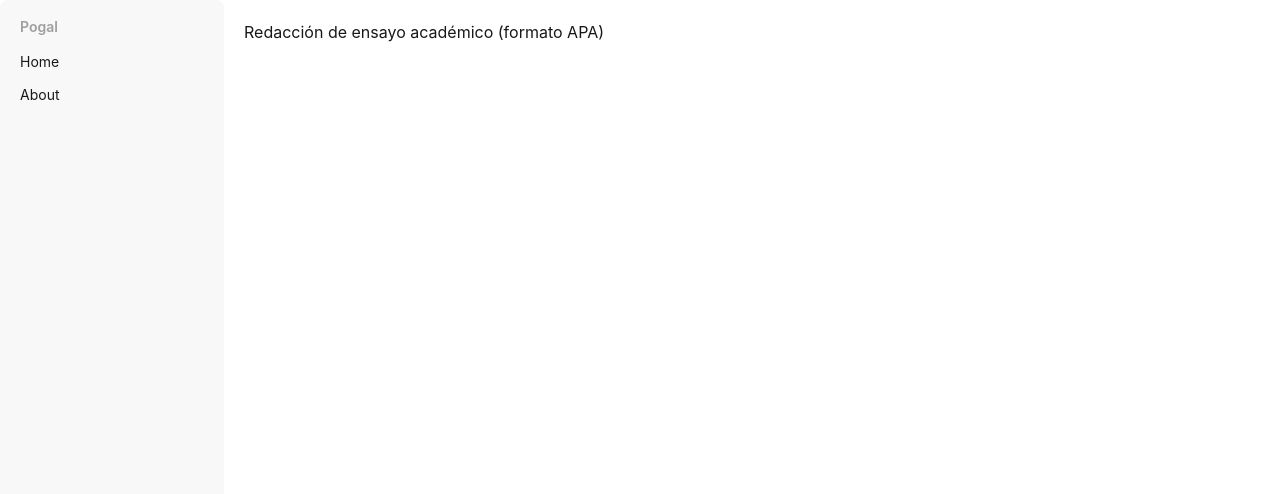
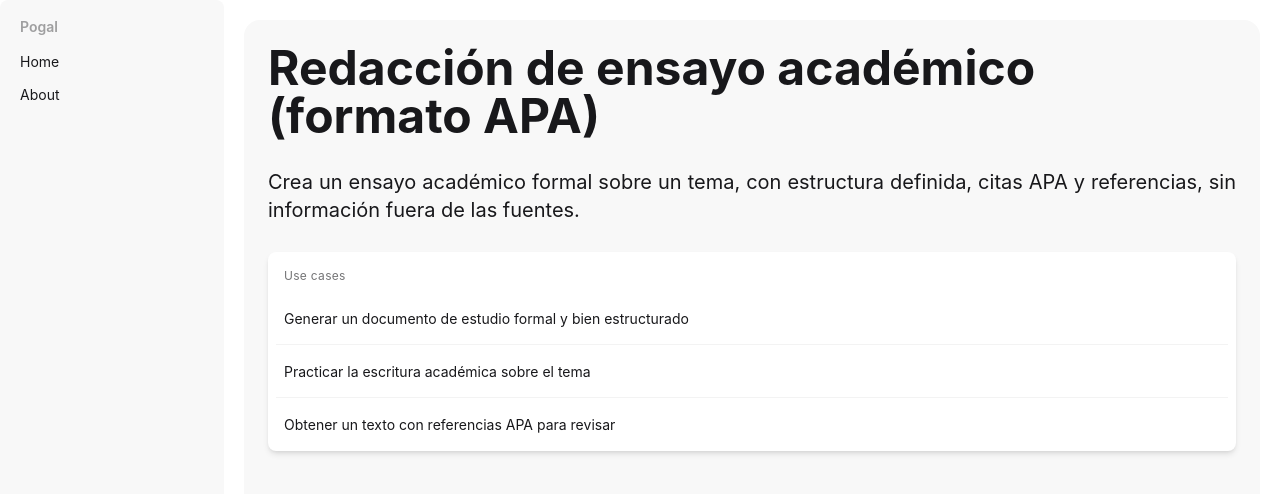
Before and after one commit to AramLR/pogal, a SvelteKit app: page /prompt/notebooklm-academic-essay in a window 1280 px wide. Shown: the top 494 px of the page. Built offline with nearby package versions, Linux system fonts and the light colour scheme.

Commit message:
feat (prompt detail page): display prompt metadata

```diff
--- a/src/routes/prompt/[id]/+page.svelte
+++ b/src/routes/prompt/[id]/+page.svelte
@@ -6,4 +6,18 @@
   const prompt = $derived(getPromptById(params.id));
 </script>
 
-<h1>{prompt?.title}</h1>
+{#if prompt}
+  <section class="bg-base-200 h-full rounded-2xl p-6">
+    <article class="flex flex-col gap-7">
+      <h1 class="text-5xl font-bold">{prompt.title}</h1>
+      <p class="text-xl text-justify">{prompt.description}</p>
+      <ul class="list bg-base-100 shadow-md rounded-box">
+        <li class="p-4 pb-2 text-xs opacity-60 tracking-wide">Use cases</li>
+
+        {#each prompt.useCases as useCase}
+          <li class="list-row">{useCase}</li>
+        {/each}
+      </ul>
+    </article>
+  </section>
+{/if}
```
